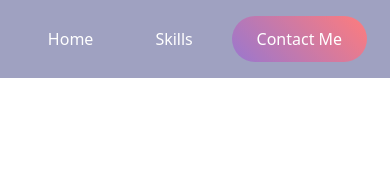
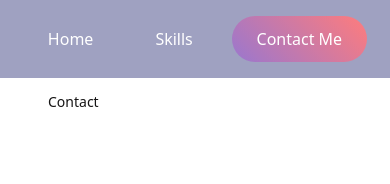
Before and after one commit to Mahendra273/Mahendra_Portfolio, a React (Vite) app: page /contact in a window 390 px wide. Shown: the top 184 px of the page. Built offline with nearby package versions, Linux system fonts and the light colour scheme.

Commit message:
mobile responsive

```diff
--- a/src/Contact.jsx
+++ b/src/Contact.jsx
@@ -2,6 +2,6 @@ import React from 'react'
 
 export default function Contact() {
   return (
-    <div>Contact</div>
+    <div className='caption'>Contact</div>
   )
 }
--- a/src/routes/Skills.jsx
+++ b/src/routes/Skills.jsx
@@ -2,6 +2,6 @@ import React from 'react'
 
 export default function Skills() {
   return (
-    <div>Skills</div>
+    <div className='caption'>Skills</div>
   )
 }
```
